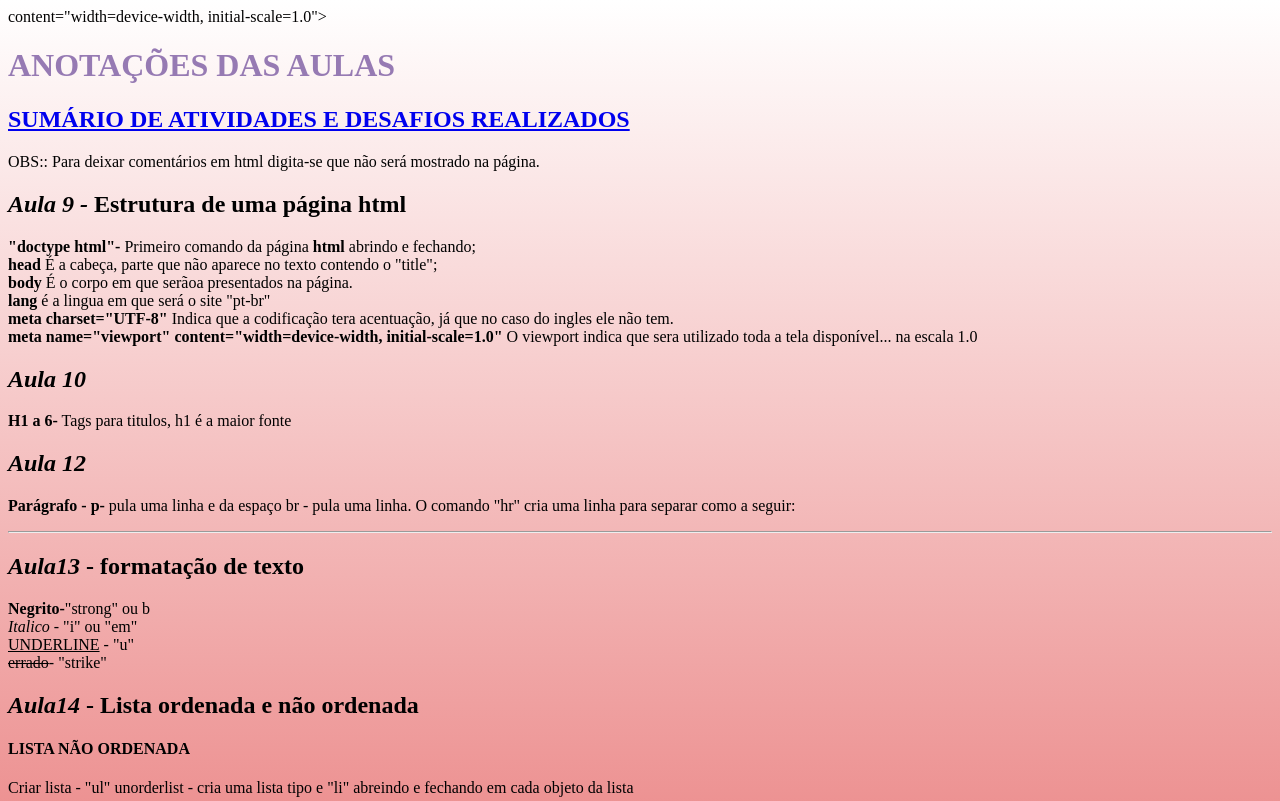
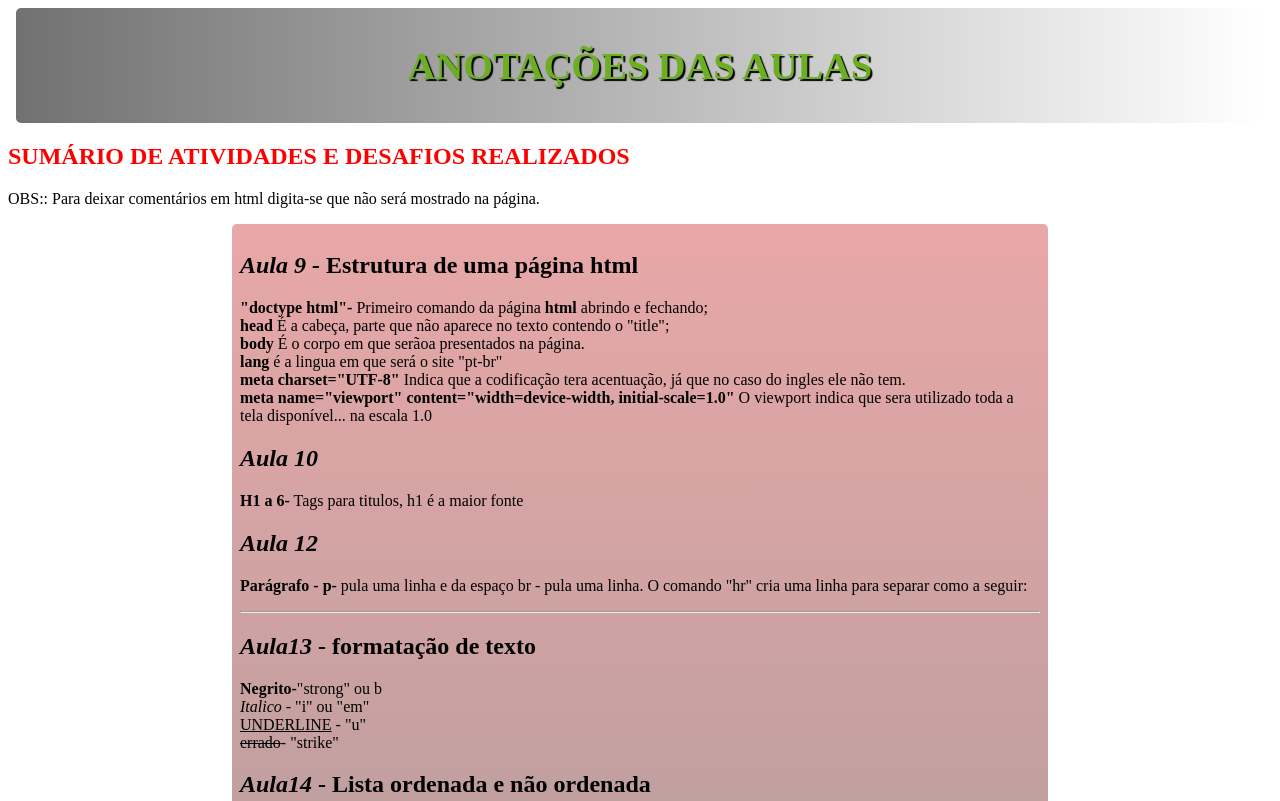
Before and after one commit to ProgCaetano/html-css, a plain HTML site: page anotacoes/anotacoes.html in a window 1280 px wide. Shown: the top 801 px of the page. Drawn offline with Linux system fonts and the light colour scheme.

Commit message:
Alterações anotação

```diff
--- a/anotacoes/anotacoes.html
+++ b/anotacoes/anotacoes.html
@@ -2,7 +2,7 @@
 <html lang="pt-br">
 <head>
 	<meta charset="UTF-8">
-	content="width=device-width, initial-scale=1.0">
+
 	<link rel="stylesheet" href="style.css">
 	<meta name="viewport">
 
@@ -10,14 +10,21 @@
 </head>
 <body>
 
-<main>
+
+<header>
 	<h1>
 		ANOTAÇÕES DAS AULAS</h1><p></p>
-		<a href="sumario.html"><h2>SUMÁRIO DE ATIVIDADES E DESAFIOS REALIZADOS
+</header>
 
-	</h2></a>
+<nav>
+	<a href="sumario.html"><h2>SUMÁRIO DE ATIVIDADES E DESAFIOS REALIZADOS
+		</h2></a>
+</nav>
 	<p>
 		OBS:: Para deixar comentários em html digita-se <underline><strong> <em><!-- comentário aqui -->  </em> </strong>   que não será mostrado na página.
+
+
+<main>
 	</p>
 	<b><i><h2>Aula 9 - </i></b>
 	Estrutura de uma página html</h2><p>
--- a/anotacoes/style.css
+++ b/anotacoes/style.css
@@ -1,20 +1,38 @@
 @charset "UTF-8";
 
-body{
-    font-family:  serif;
-    background-color: azure;
-    background-image: linear-gradient(to top,rgb(224, 70, 70),white);
-
+a{
+    color: red;
+    text-decoration: none;
 
 }
 
 
-h1{
-    color: rgb(150, 122, 179);
+
+header{
+    color: rgb(109, 175, 34);
+    text-shadow: 2px 2px 1px black;
+    font-size: 1.2em;
+    padding: 10px;
+    margin: 8px;
+    text-align: center;
+    background-image: linear-gradient(to right, rgba(0, 0, 0, 0.555),rgba(0, 0, 0, 0)
+    );
+    border-radius: 5px;
+}
+
+nav{
+
+}
 
 
-    }
-li{
-    font-weight: 800;
+main{
+        font-family:  serif;
+        background-color: azure;
+        background-image: linear-gradient(to bottom,rgba(224, 70, 70, 0.473),rgba(20, 6, 6, 0.418));
+        height: 100%;
+        width: 800px;
+        margin: auto;
+        padding: 8px;
+        border-radius: 5px;
 
 }
```
